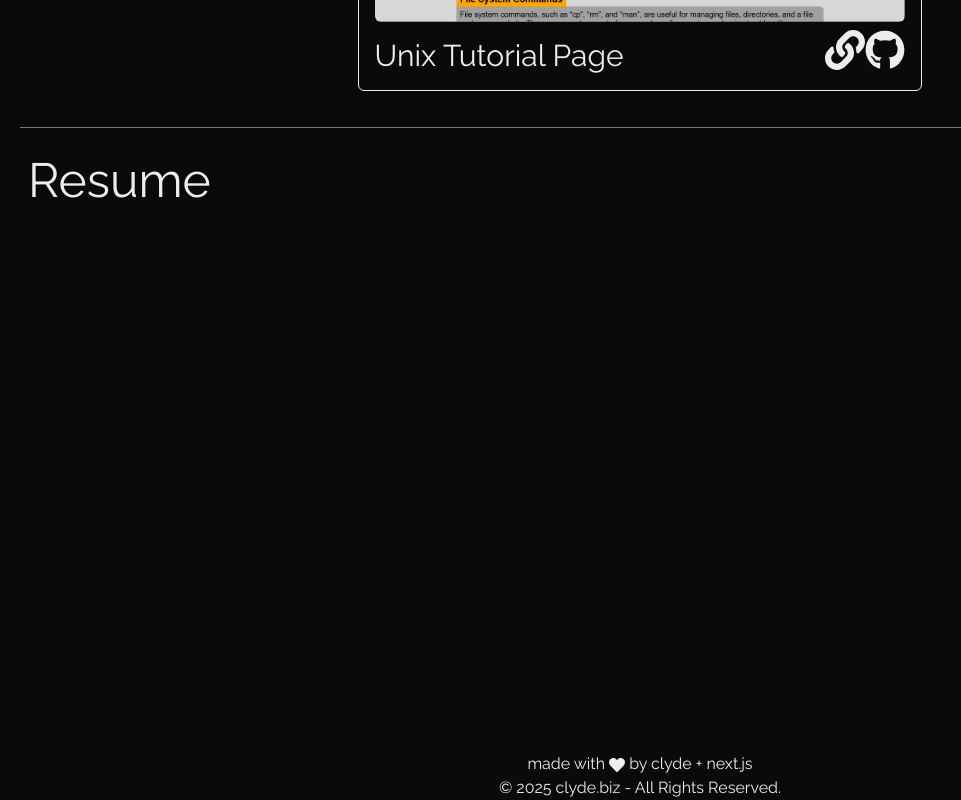
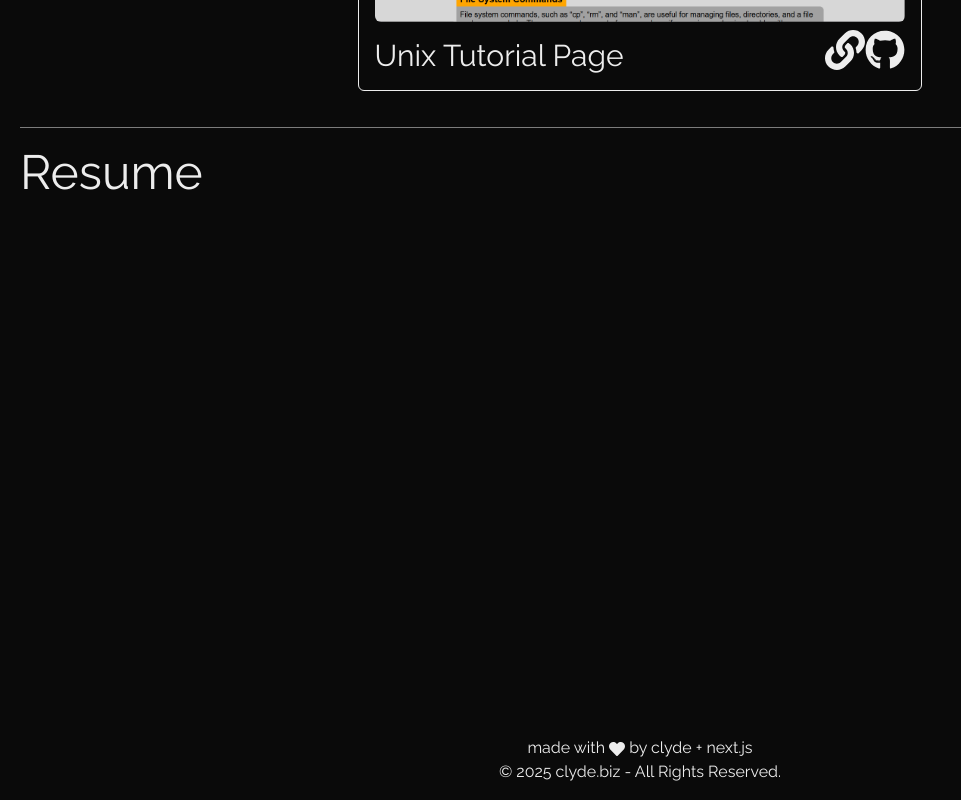
Before and after one commit to CodingArctic/next-portfolio, a Next.js app: page / in a window 1280 px wide. Shown: the part 1277-2077 px from the top of the page, without its empty margins (0-961 px from the left). Built offline with nearby package versions, Linux system fonts and the light colour scheme.

Commit message:
adjust margin on resume section

```diff
--- a/src/app/components/Resume.js
+++ b/src/app/components/Resume.js
@@ -1,9 +1,8 @@
 import React from "react";
-import ProjectCard from "./ProjectCard";
 
 function Resume() {
     return (
-        <div id="resume" className="m-7 flex flex-col">
+        <div id="resume" className="m-5 flex flex-col">
             <h1 id="projects" className="text-5xl mb-5">
                 Resume
             </h1>
```
